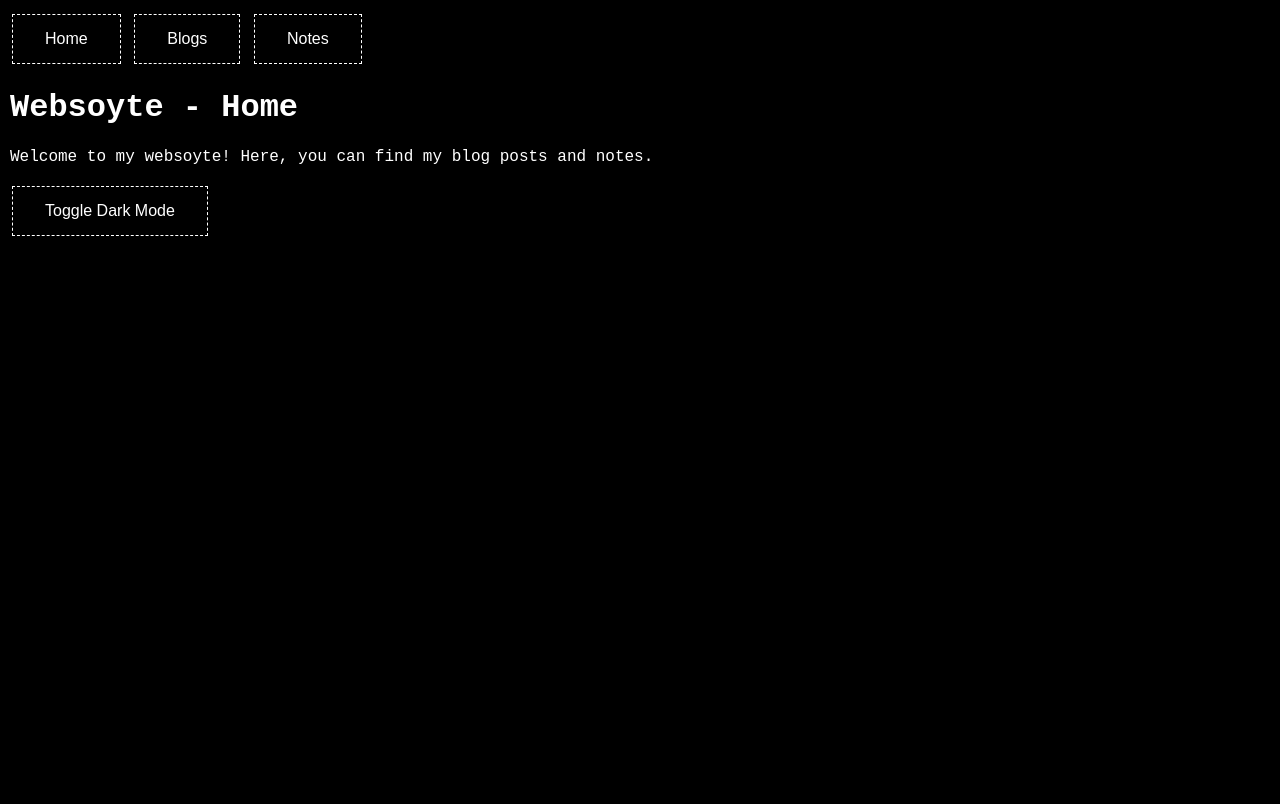
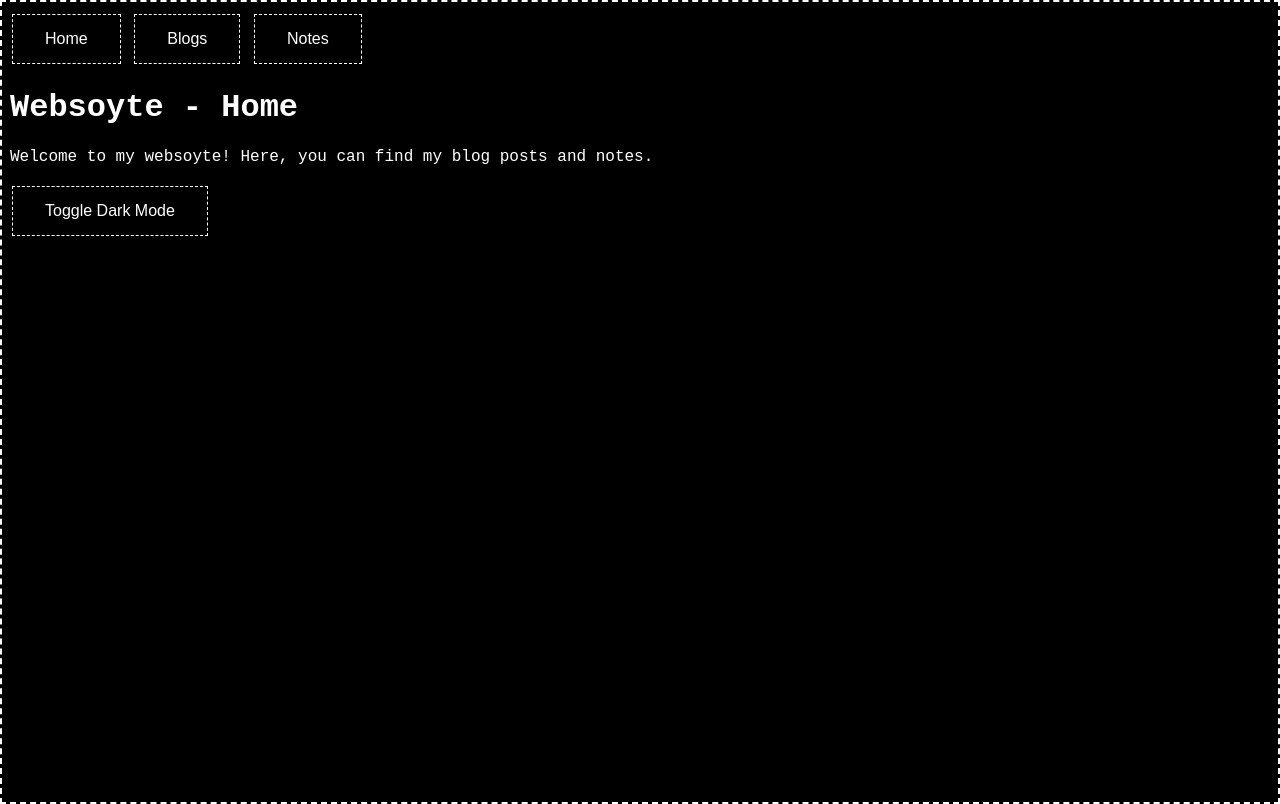
Before and after one commit to auser1337/Websoyte, a plain HTML site: page index.html in a window 1280 px wide. Both pictures are taken after a click on the button "Toggle Dark Mode". Drawn offline with Linux system fonts and the light colour scheme.

Commit message:
Fix darkmode.js, for real this time

```diff
--- a/css/site.css
+++ b/css/site.css
@@ -42,6 +42,12 @@ button:hover {
     color: #000000;
 }
 
+.dark-mode {
+    border-color: #ffffff;
+    border-style: dashed;
+    border-width: 2px;
+}
+
 html {
     border-color: #000000;
     border-style: dashed;
--- a/js/darkmode.js
+++ b/js/darkmode.js
@@ -1,11 +1,15 @@
 window.addEventListener('load', function () {
     if (localStorage.getItem('dark-mode') === 'true') {
-        document.body.classList.add('dark-mode');
+        document.documentElement.classList.add('dark-mode');
+    } else {
+        document.documentElement.classList.remove('dark-mode');
     }
 });
 
 const toggleButton = document.querySelector('.dark-mode-toggle');
 
 toggleButton.addEventListener('click', function () {
-    document.body.classList.toggle('dark-mode');
+    document.documentElement.classList.toggle('dark-mode');
+
+    localStorage.setItem('dark-mode', document.documentElement.classList.contains('dark-mode').toString());
 });
```
